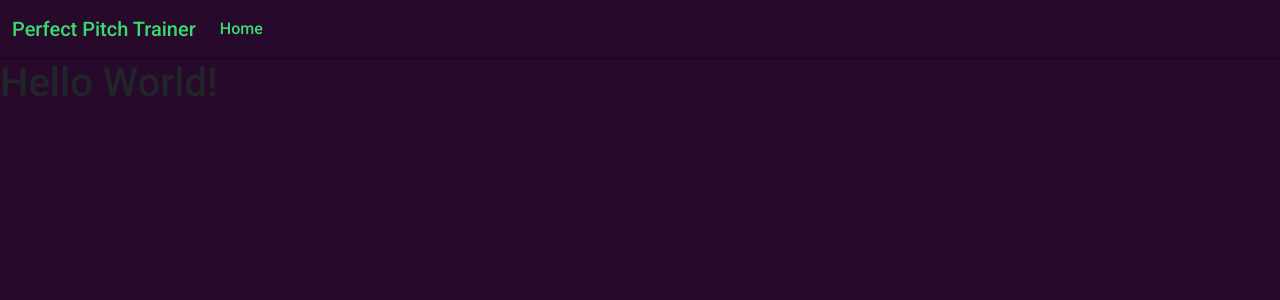
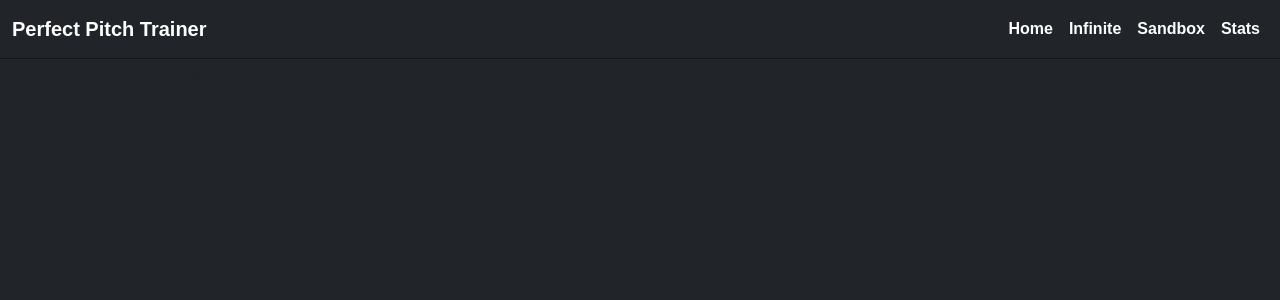
Before and after one commit to IGieckI/Perfect-Pitch-Trainer, a Vue app in the folder client/: page / in a window 1280 px wide. Shown: the top 300 px of the page. Built offline with nearby package versions, Linux system fonts and the light colour scheme.

Commit message:
Improve navbar css

```diff
--- a/client/src/components/Navbar.vue
+++ b/client/src/components/Navbar.vue
@@ -7,35 +7,24 @@
         <div class="container-fluid">
             <a class="navbar-brand" href="#">Perfect Pitch Trainer</a>
             <button class="navbar-toggler" type="button" data-bs-toggle="collapse" data-bs-target="#navbarSupportedContent" aria-controls="navbarSupportedContent" aria-expanded="false" aria-label="Toggle navigation">
-            <span class="navbar-toggler-icon"></span>
+                <span class="navbar-toggler-icon"></span>
             </button>
-            <div class="collapse navbar-collapse" id="navbarSupportedContent">
-            <ul class="navbar-nav me-auto mb-2 mb-lg-0">
-                <li class="nav-item">
-                <a class="nav-link" aria-current="page" href="#">Home</a>
-                </li>
-                <!--
+            <div class="collapse navbar-collapse justify-content-end" id="navbarSupportedContent">
+                <ul class="navbar-nav">
                     <li class="nav-item">
-                    <a class="nav-link" href="#">Link</a>
+                        <a class="nav-link" aria-current="page" href="#">Home</a>
                     </li>
-                -->
-
-            </ul>
+                    <li class="nav-item">
+                        <a class="nav-link" aria-current="page" href="#">Infinite</a>
+                    </li>
+                    <li class="nav-item">
+                        <a class="nav-link" aria-current="page" href="#">Sandbox</a>
+                    </li>
+                    <li class="nav-item">
+                        <a class="nav-link" aria-current="page" href="#">Stats</a>
+                    </li>
+                </ul>
             </div>
         </div>
     </nav>
 </template>
-
-<style lang="scss">
-$text-color: #39db6f;
-
-.navbar {
-    border-bottom: 1px solid rgba(0, 0, 0, 0.418);
-
-    a {
-        color: $text-color;
-        font-weight: 500;
-    }
-}
-
-</style>
--- a/client/src/main.ts
+++ b/client/src/main.ts
@@ -2,6 +2,7 @@ import { createApp } from 'vue'
 import { createRouter, createWebHistory, Router } from 'vue-router'
 import axios from 'axios'
 import './styles/style.scss'
+import './styles/navbar.scss'
 import 'bootstrap'
 import App from './App.vue'
 import Home from './views/Home.vue'
--- /dev/null
+++ b/client/src/styles/navbar.scss
@@ -0,0 +1,17 @@
+.navbar {
+    $text-color: #FFFFFF;
+
+    border-bottom: 1px solid rgba(0, 0, 0, 0.418);
+
+    header {
+        color: $text-color;
+        text-align: center;
+        font-family: 'Cormorant SC';
+        font-size: medium;
+    }
+
+    a {
+        color: $text-color;
+        font-weight: bold;
+    }
+}
--- a/client/src/styles/style.scss
+++ b/client/src/styles/style.scss
@@ -2,13 +2,13 @@
 @import "bootstrap/scss/bootstrap";
 
 
-$body-color: #27092C;
+$background-color: #540F0F;
 
 body {
     background-color: $body-color;
     min-height: 100vh;
     margin: 0;
     padding: 0;
-    font-family: 'Roboto', sans-serif;
+    font-family: 'Cormorant SC', sans-serif;
     line-height: 1.6;
 }
```
Also changed, not shown: 1 other file (tests, documents, lock files or other folders).
